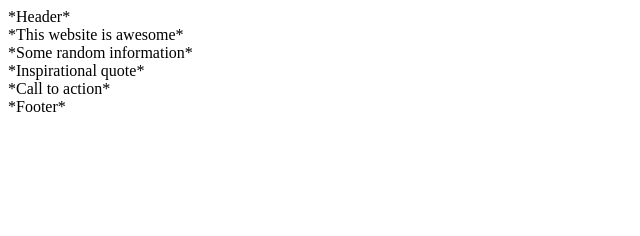
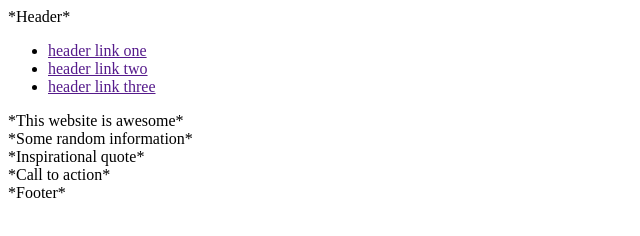
Before and after one commit to Zero-Ultor/odin-landing-page, a plain HTML site: page index.html in a window 1280 px wide. Shown: the whole page, without its empty margins (0-640 px from the left). Drawn offline with Linux system fonts and the light colour scheme.

Commit message:
Update header section of index.html

```diff
--- a/index.html
+++ b/index.html
@@ -8,17 +8,24 @@
     <link rel="stylesheet" href="style.css">
   </head>
   <body>
-    <div> *Header*
+    <div class="header">
+      <div> *Header*
+      </div>
+      <ul>
+        <li> <a href="">header link one</a> </li>
+        <li> <a href="">header link two</a> </li>
+        <li> <a href="">header link three</a> </li>
+      </ul>
     </div>
-    <div> *This website is awesome*
+    <div class="signup"> *This website is awesome*
     </div>
-    <div>  *Some random information*
+    <div class= "content">  *Some random information*
     </div>
-    <div>   *Inspirational quote*
+    <div class="quote">   *Inspirational quote*
     </div>
     <div>  *Call to action*
     </div>
-    <div> *Footer*
+    <div class="footer"> *Footer*
     </div>
 
   </body>
```
